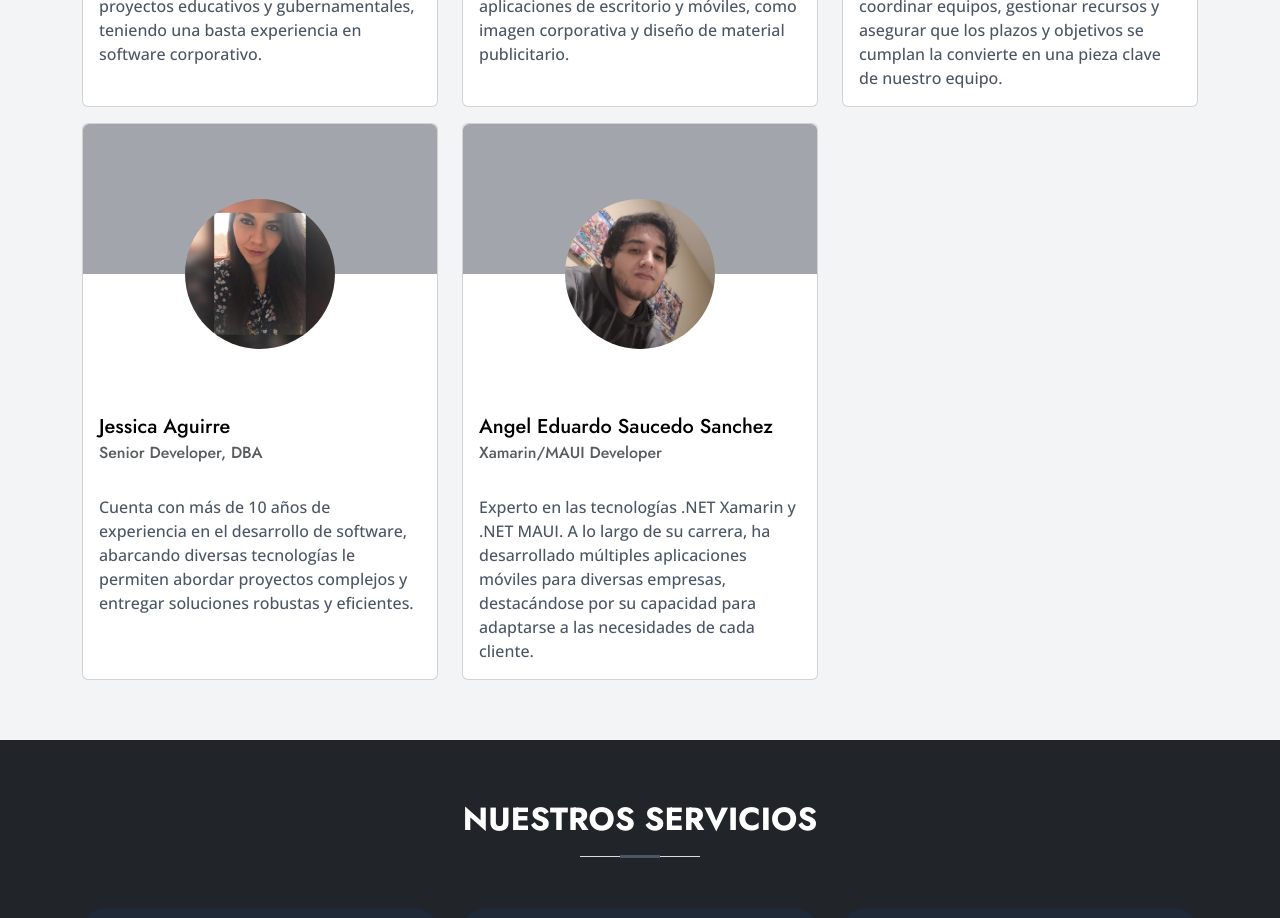
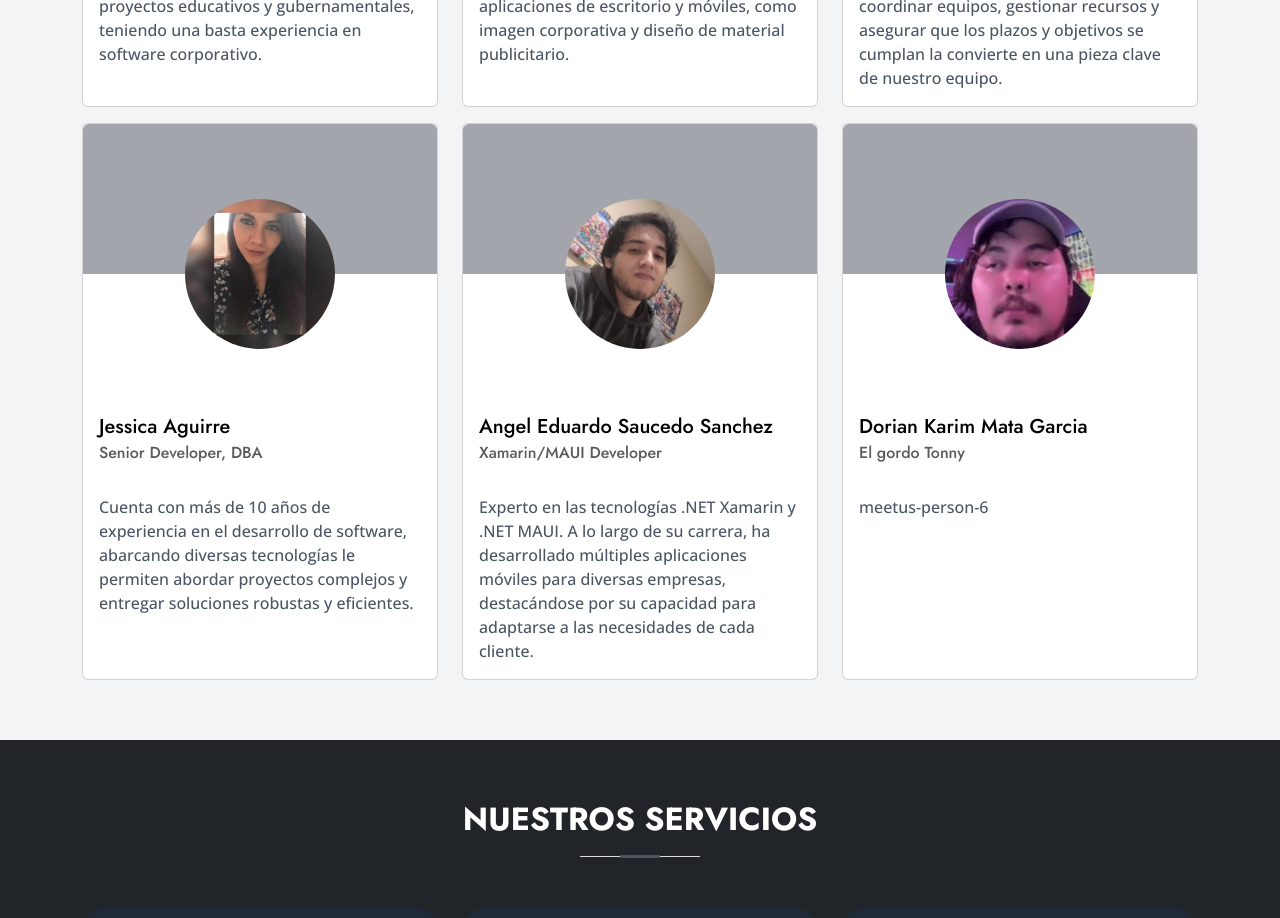
Before and after one commit to AlexGzzV/personal-web-site, a React (Create React App) app: page / in a window 1280 px wide. Shown: the part 2460-3378 px from the top of the page. Built offline with nearby package versions, Linux system fonts and the light colour scheme.

Commit message:
feat - add Karim profile

```diff
--- a/src/components/home/conocenos/ConocenosComponent.js
+++ b/src/components/home/conocenos/ConocenosComponent.js
@@ -53,6 +53,15 @@ const Conocenos = (props) => {
       description: t("meetus-person-5"),
       jobPosition: "Xamarin/MAUI Developer",
       image: "/images/angel-1.jpg"
+    },
+    {
+      id: 6,
+      name: "Dorian Karim",
+      lastName: "Mata Garcia",
+      email: "angeleduardo388@gmail.com",
+      description: t("meetus-person-6"),
+      jobPosition: "El gordo Tonny",
+      image: "/images/karim-1.jpg"
     }
   ]
 
```
Also changed, not shown: public/images/karim-1.jpg (added).
